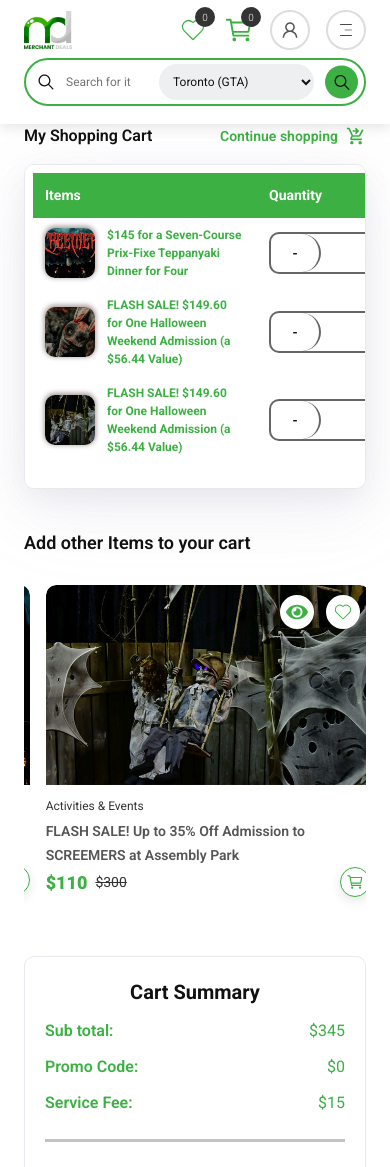
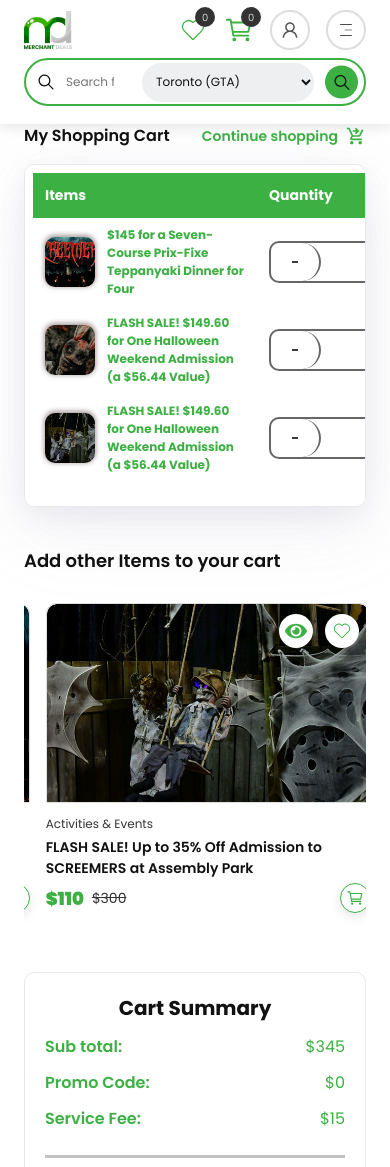
Before and after one commit to umardaraz123/merchent, a React (Create React App) app: page /cart in a window 390 px wide. Shown: the top 1167 px of the page. Built offline with nearby package versions, Linux system fonts and the light colour scheme; no server answers.

Commit message:
ui changes

```diff
--- a/public/index.html
+++ b/public/index.html
@@ -10,7 +10,8 @@
       content="Web site created using create-react-app"
     />
     <link rel="apple-touch-icon" href="%PUBLIC_URL%/logo192.png" />
-    <link href="https://fonts.googleapis.com/css2?family=Roboto:ital,wght@0,100..900;1,100..900&display=swap" rel="stylesheet">
+   <link href="https://fonts.googleapis.com/css2?family=Poppins:ital,wght@0,100;0,200;0,300;0,400;0,500;0,600;0,700;0,800;0,900;1,100;1,200;1,300;1,400;1,500;1,600;1,700;1,800;1,900&display=swap" rel="stylesheet">
+
 
 
     <link rel="manifest" href="%PUBLIC_URL%/manifest.json" />
--- a/src/App.css
+++ b/src/App.css
@@ -21,7 +21,7 @@
 }
 
 body {
-  font-family: "Roboto", serif;
+  font-family: "Poppins", sans-serif;
   color: var(--text-color) !important;
   min-height: 100vh;
   height: 100%;
@@ -505,10 +505,11 @@
   width: 100%;
   border-top-left-radius: 10px;
   border-top-right-radius: 10px;
+  border: 1px solid #ddd;
   overflow: hidden;
   position: relative;
   transition: all 0.3s ease-in-out;
-  height: 200px;
+  height: 270px;
 
 }
 .ticket-listing-wrapper .listing-item .image-wrapper .icons {
@@ -581,8 +582,10 @@
   font-size: 14px;
   font-weight: 600;
   min-height: 44px;
+  display: block;
   margin-bottom: 4px;
-  color: var(--text-color);
+  color: var(--text-color) !important;
+  opacity: 1 !important;
 }
 .ticket-listing-wrapper .listing-item .content .price-section {
   display: flex;
@@ -2118,8 +2121,20 @@
   font-weight: 500;
 }
 @media(max-width:768px){
+  .ticket-listing-wrapper .listing-item .image-wrapper {
+    height: 200px;
+  }
   .login-wrapper .inner .right input,.login-wrapper .inner .right .input {
     width: 100%;
+  }
+  .title-main {
+    font-size: 18px;
+  }
+  .mobile-menu-wrapper a {
+    font-size: 14px;
+  }
+  .user-authed .text {
+    font-size: 10px;
   }
   .login-wrapper {
     padding: 24px;
--- a/src/admin.css
+++ b/src/admin.css
@@ -17,7 +17,8 @@
 }
 
 body {
-  font-family: "Roboto", serif;
+ font-family: "Poppins", sans-serif;
+ font-weight: normal;
   color: var(--text-color) !important;
   min-height: 100vh;
   height: 100%;
--- a/src/components/Deals.jsx
+++ b/src/components/Deals.jsx
@@ -57,7 +57,7 @@
             <div className="container">
               <h2 className="title-main mb-4">Deals</h2>
             <div className="row">
-            {deals?.map((ticket,index)=>  <div className="col-12 col-md-6 col-lg-3 mb-4" key={index}>
+            {deals?.map((ticket,index)=>  <div className="col-12 col-md-6 col-lg-4 mb-4" key={index}>
                 <div className="listing-item">
                         <div className="image-wrapper">
                           <Link to={`/tickets/${ticket?.guid}`} className="listing-item">
--- a/src/components/DealsNear.jsx
+++ b/src/components/DealsNear.jsx
@@ -63,7 +63,7 @@
               <span className="title-main"> Deals Near You</span> <Link className='see-all' to="/deals">See all deals <FaLongArrowAltRight /> </Link>
             </div>
             <div className="row">
-            {deals?.slice(0, 4)?.map((ticket,index)=>  <div className="col-12 col-md-6 col-lg-3 mb-4" key={index}>
+            {deals?.slice(0, 3)?.map((ticket,index)=>  <div className="col-12 col-md-6 col-lg-4 mb-4" key={index}>
                 <Link to={`/tickets/${ticket?.guid}`} className="listing-item">
                         <div className="image-wrapper">
                             <ImageWithFallback
@@ -86,9 +86,9 @@
                             <div className="label">
                          <TbCategory />   {ticket?.category}
                             </div>
-                            <div className="title">
+                            <Link to={`/tickets/${ticket?.guid}`} className="title">
                             {ticket?.title}
-                            </div>
+                            </Link>
                             <div className="price-section">
                                 <div className="price">${ticket?.prices[0]?.discounted_price}<span> ${ticket?.prices[0]?.price} </span></div>
                                 <div className="cart-icon" onClick={() => addToCart(ticket.id, ticket?.prices[0]?.id, 1)}>
--- a/src/components/EndingSoon.jsx
+++ b/src/components/EndingSoon.jsx
@@ -65,7 +65,7 @@
               <span className="title-main"> Ending Soon</span> <Link className='see-all' to="/ending-soon">See all offers <FaLongArrowAltRight /> </Link>
             </div>
             <div className="row">
-            {endingSoonTickets?.slice(0, 4)?.map((ticket,index)=>  <div className="col-12 col-md-6 col-lg-3 mb-4" key={index}>
+            {endingSoonTickets?.slice(0, 3)?.map((ticket,index)=>  <div className="col-12 col-md-6 col-lg-4 mb-4" key={index}>
                 <div className="listing-item">
                         <div className="image-wrapper">
                           <Link to={`/tickets/${ticket?.guid}`} className="listing-item">
@@ -90,9 +90,9 @@
                             <div className="label">
                             <TbCategory />    {ticket?.category}
                             </div>
-                            <div className="title">
+                            <Link to={`/tickets/${ticket?.guid}`} className="title">
                             {ticket?.title}
-                            </div>
+                            </Link>
                             <div className="price-section">
                                 <div className="price">${ticket?.prices[0]?.discounted_price}<span> ${ticket?.prices[0]?.price} </span></div>
                                 <div className="cart-icon" onClick={() => addToCart(ticket.id, ticket?.prices[0]?.id, 1)}>
--- a/src/components/EndingSoonTickets.jsx
+++ b/src/components/EndingSoonTickets.jsx
@@ -59,7 +59,7 @@
             <div className="container">
               <h2 className="title-main mb-4">Limited Offers</h2>
             <div className="row">
-            {tickets?.map((ticket,index)=>  <div className="col-12 col-md-6 col-lg-3 mb-4" key={index}>
+            {tickets?.map((ticket,index)=>  <div className="col-12 col-md-6 col-lg-4 mb-4" key={index}>
                 <div className="listing-item">
                         <div className="image-wrapper">
                           <Link to={`/tickets/${ticket?.guid}`} className="listing-item">
--- a/src/components/NewDeals.jsx
+++ b/src/components/NewDeals.jsx
@@ -57,7 +57,7 @@
             <div className="container">
               <h2 className="title-main mb-4">New Deals</h2>
             <div className="row">
-            {deals?.map((ticket,index)=>  <div className="col-12 col-md-6 col-lg-3 mb-4" key={index}>
+            {deals?.map((ticket,index)=>  <div className="col-12 col-md-6 col-lg-4 mb-4" key={index}>
                 <div className="listing-item">
                         <div className="image-wrapper">
                           <Link to={`/tickets/${ticket?.guid}`} className="listing-item">
--- a/src/pages/Categories.jsx
+++ b/src/pages/Categories.jsx
@@ -66,7 +66,7 @@
             <div className="container">
               <h2 className="title-main mb-4">Find best from MMDEALS</h2>
             <div className="row">
-            {tickets?.map((ticket,index)=>  <div className="col-12 col-md-6 col-lg-3 mb-4" key={index}>
+            {tickets?.map((ticket,index)=>  <div className="col-12 col-md-6 col-lg-4 mb-4" key={index}>
                 <div className="listing-item">
                         <div className="image-wrapper">
                           <Link to={`/tickets/${ticket?.guid}`} className="listing-item">
--- a/src/pages/Trendings.jsx
+++ b/src/pages/Trendings.jsx
@@ -57,7 +57,7 @@
             <div className="container">
               <h2 className="title-main mb-4">Most Trendings Deals</h2>
             <div className="row">
-            {deals?.map((ticket,index)=>  <div className="col-12 col-md-6 col-lg-3 mb-4" key={index}>
+            {deals?.map((ticket,index)=>  <div className="col-12 col-md-6 col-lg-4 mb-4" key={index}>
                 <div className="listing-item">
                         <div className="image-wrapper">
                           <Link to={`/tickets/${ticket?.guid}`} className="listing-item">
```
Also changed, not shown: src/components/Listing.jsx (+9 -9 lines).
